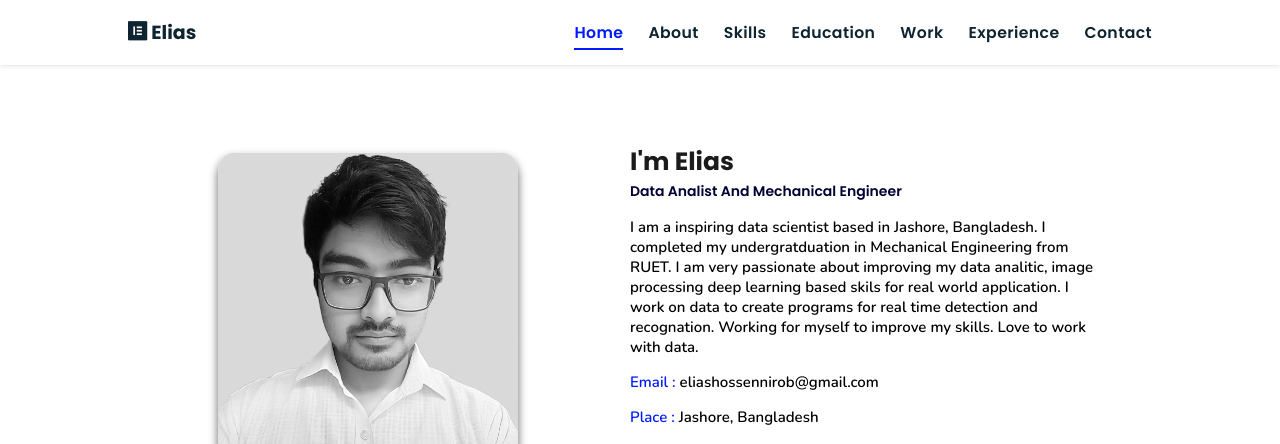
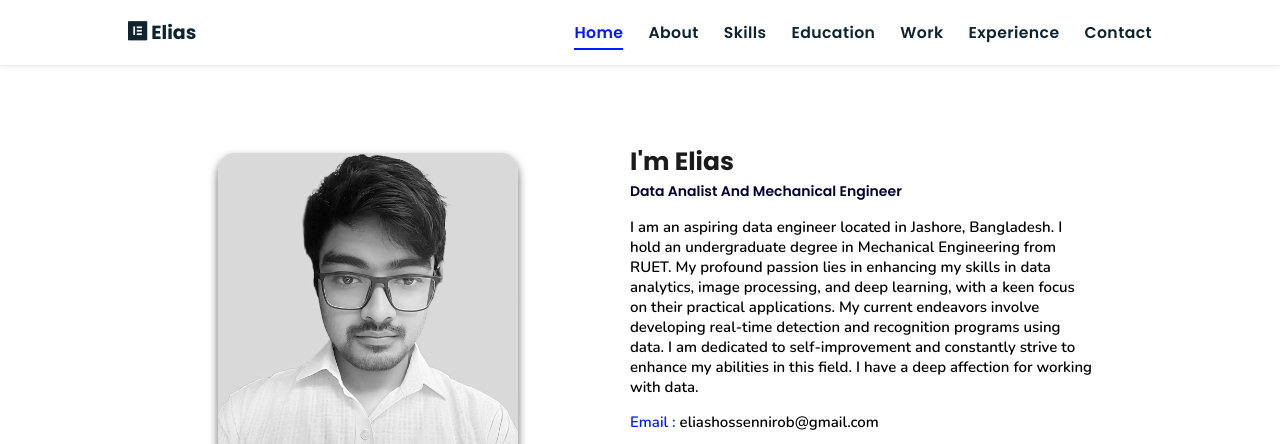
Before and after one commit to Nirobelias/nirobelias.github.io, a plain HTML site: page index.html in a window 1280 px wide. Both pictures are taken after a click on the link "About Me". Shown: the part 800-1244 px from the top of the page. Drawn offline with nearby package versions, Linux system fonts and the light colour scheme; no server answers.

Commit message:
Update index.html

```diff
--- a/index.html
+++ b/index.html
@@ -82,13 +82,7 @@
         <h3>I'm Elias</h3>
         <span class="tag">Data Analist and Mechanical Engineer</span>
 
-        <p>I am a inspiring data scientist based in Jashore, Bangladesh.
-          I completed my undergratduation in Mechanical Engineering from RUET.
-          I am very passionate about improving my data analitic, image processing
-          deep learning based skils for real world application.
-          I work on data to create programs for real time detection and recognation.
-          Working for myself to improve my skills.
-          Love to work with data. </p>
+        <p>I am an aspiring data engineer located in Jashore, Bangladesh. I hold an undergraduate degree in Mechanical Engineering from RUET. My profound passion lies in enhancing my skills in data analytics, image processing, and deep learning, with a keen focus on their practical applications. My current endeavors involve developing real-time detection and recognition programs using data. I am dedicated to self-improvement and constantly strive to enhance my abilities in this field. I have a deep affection for working with data. </p>
 
         <div class="box-container">
             <!-- <div class="box">
```
